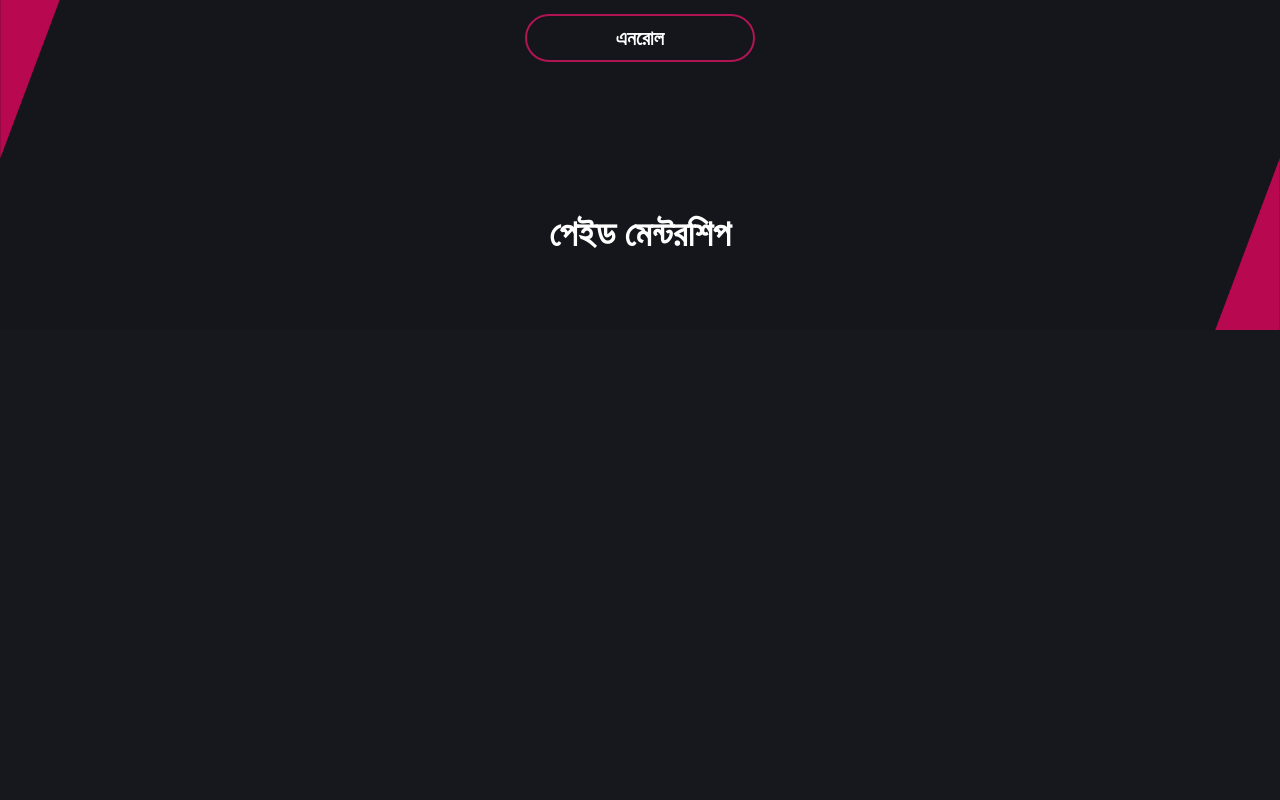
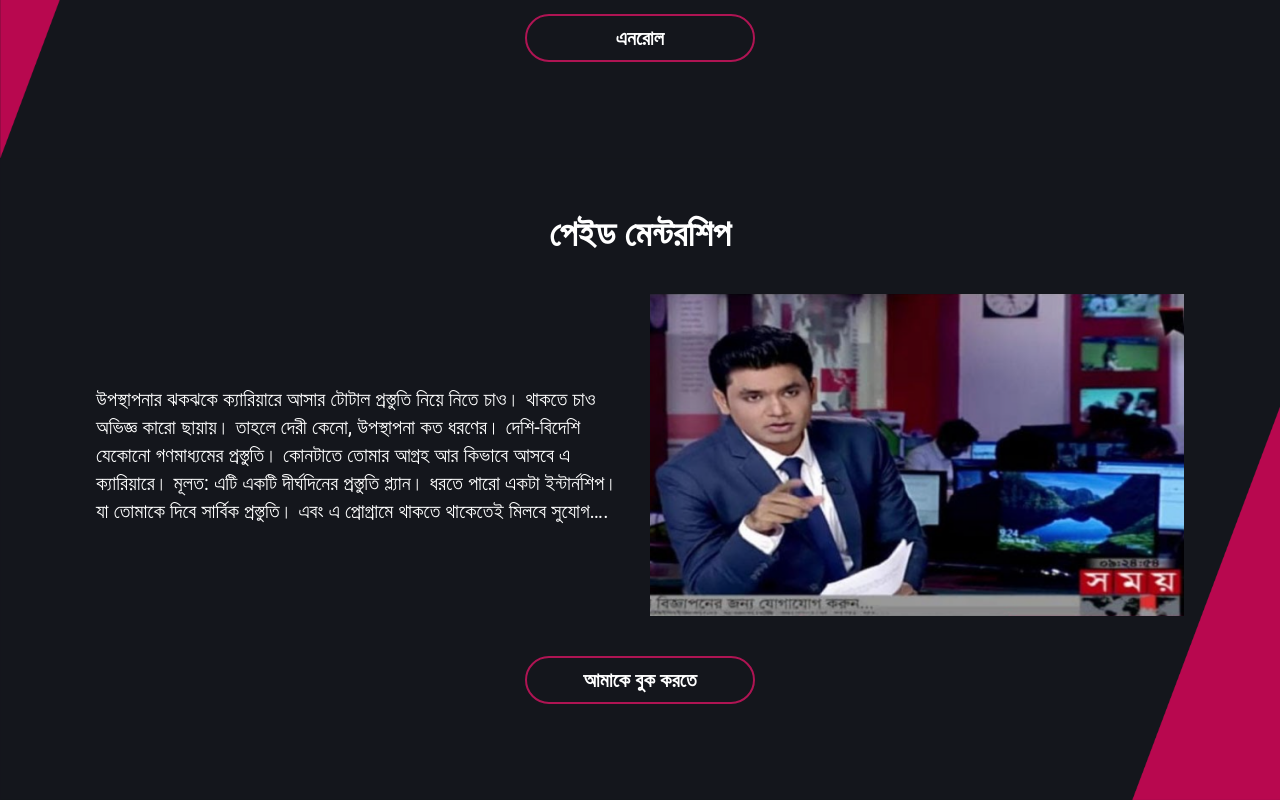
Before and after one commit to SalehAhmed19/GolamRabbi-SSOMOY_TV, a React (Vite) app: page / in a window 1280 px wide. Shown: the part 3725-4525 px from the top of the page. Before the commit the page ends 4055 px from the top, so only its background shows below. Built offline with nearby package versions, Linux system fonts and the light colour scheme.

Commit message:
mentorship added

```diff
--- a/src/Components/Isolated/Mentor.jsx
+++ b/src/Components/Isolated/Mentor.jsx
@@ -1,5 +1,6 @@
 import React from "react";
 import bg from "../../assets/images/mentor-bg.png";
+import presenter from "../../assets/images/presenter.png";
 
 const Mentor = () => {
   return (
@@ -9,11 +10,27 @@ const Mentor = () => {
         backgroundSize: "cover",
         backgroundRepeat: "no-repeat",
       }}
-      className="lg:px-24 py-14"
+      className="lg:px-24 py-14 text-[#fff]"
     >
-      <h2 className="text-[#fff] text-center text-4xl font-bold mb-5">
-        পেইড মেন্টরশিপ
-      </h2>
+      <h2 className="text-center text-4xl font-bold mb-5">পেইড মেন্টরশিপ</h2>
+      <div className="grid grid-cols-1 lg:grid-cols-2 gap-5 mt-10">
+        <div className="flex flex-col justify-center">
+          <p className="text-xl">
+            উপস্থাপনার ঝকঝকে ক্যারিয়ারে আসার টোটাল প্রস্তুতি নিয়ে নিতে চাও।
+            থাকতে চাও অভিজ্ঞ কারো ছায়ায়। তাহলে দেরী কেনো, উপস্থাপনা কত ধরণের।
+            দেশি-বিদেশি যেকোনো গণমাধ্যমের প্রস্তুতি। কোনটাতে তোমার আগ্রহ আর
+            কিভাবে আসবে এ ক্যারিয়ারে। মূলত: এটি একটি দীর্ঘদিনের প্রস্তুতি
+            প্ল্যান। ধরতে পারো একটা ইন্টার্নশিপ। যা তোমাকে দিবে সার্বিক
+            প্রস্তুতি। এবং এ প্রোগ্রামে থাকতে থাকেতেই মিলবে সুযোগ….
+          </p>
+        </div>
+        <div>
+          <img src={presenter} alt="" />
+        </div>
+      </div>
+      <button className="block mx-auto my-10 py-2 border-2 border-[#AF1453] w-[230px] text-center rounded-full text-[#fff] font-bold text-xl">
+        আমাকে বুক করতে
+      </button>
     </div>
   );
 };
```
Also changed, not shown: src/assets/images/presenter.png (added).
